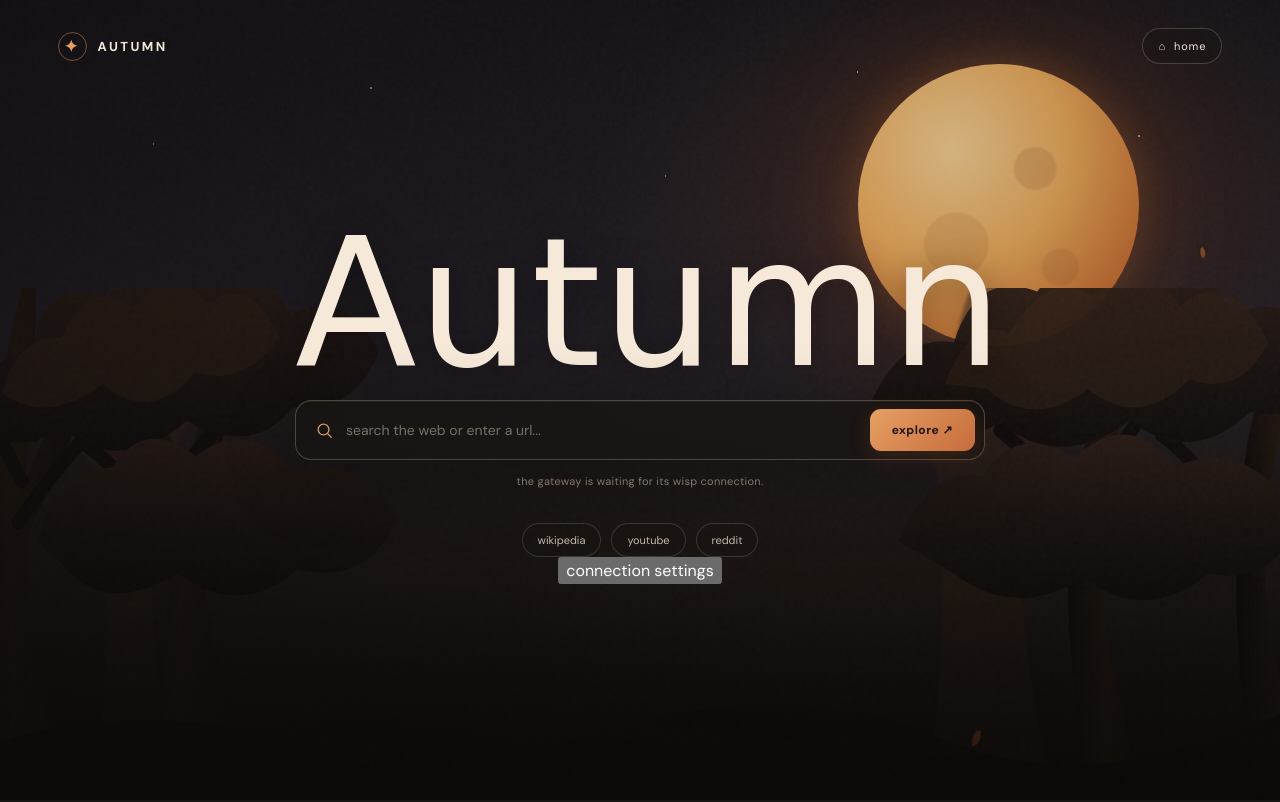
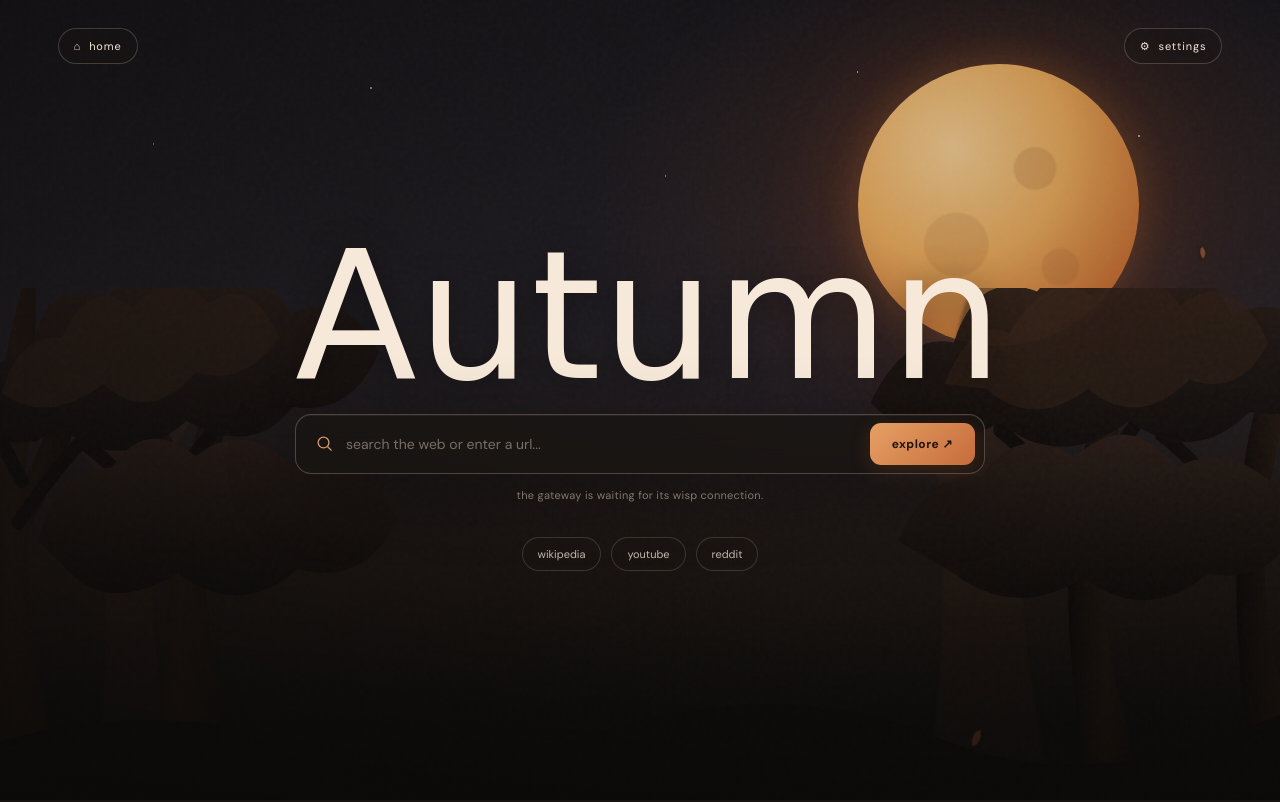
Before and after one commit to sigmapoopyman69/nature, a plain HTML site: page index.html in a window 1280 px wide. Drawn offline with Linux system fonts and the light colour scheme; a web font is replaced by a local one.

Commit message:
Move home and settings controls to header

```diff
--- a/index.html
+++ b/index.html
@@ -31,7 +31,8 @@
     .topbar{position:relative;z-index:2;display:flex;align-items:center;justify-content:space-between;padding:28px 4.5vw}
     .brand{display:flex;align-items:center;gap:11px;color:#f2e6d9;text-decoration:none;font-size:13px;letter-spacing:.19em;text-transform:uppercase;font-weight:700}
     .brand-mark{width:29px;height:29px;display:grid;place-items:center;border:1px solid rgba(235,161,99,.45);border-radius:50%;color:#e9a05e;font-size:16px}
-    .home-button{display:inline-flex;align-items:center;gap:8px;padding:10px 15px;border:1px solid rgba(255,232,210,.2);border-radius:999px;background:rgba(25,21,19,.42);color:#f2e6d9;text-decoration:none;font-size:11px;letter-spacing:.08em;transition:background .2s,border-color .2s}\n    .home-button:hover{background:rgba(190,111,62,.2);border-color:rgba(231,153,91,.55)}\n    .settings-link{display:block;margin:19px auto 0;border:0;background:transparent;color:rgba(246,232,216,.48);font-size:10px;letter-spacing:.08em;cursor:pointer}\n    .settings-link:hover{color:#e6a064}
+    .home-button{display:inline-flex;align-items:center;gap:8px;padding:10px 15px;border:1px solid rgba(255,232,210,.2);border-radius:999px;background:rgba(25,21,19,.42);color:#f2e6d9;text-decoration:none;font-size:11px;letter-spacing:.08em;transition:background .2s,border-color .2s}\n    .home-button:hover,.settings-button:hover{background:rgba(190,111,62,.2);border-color:rgba(231,153,91,.55)}
+    .settings-button{display:inline-flex;align-items:center;gap:8px;padding:10px 15px;border:1px solid rgba(255,232,210,.2);border-radius:999px;background:rgba(25,21,19,.42);color:#f2e6d9;font-size:11px;letter-spacing:.08em;cursor:pointer;transition:background .2s,border-color .2s}\n    .settings-link{display:block;margin:19px auto 0;border:0;background:transparent;color:rgba(246,232,216,.48);font-size:10px;letter-spacing:.08em;cursor:pointer}\n    .settings-link:hover{color:#e6a064}
     main{position:relative;z-index:2;min-height:calc(100vh - 90px);display:flex;align-items:center;justify-content:center;padding:0 22px 8vh}
     .content{width:min(690px,100%);text-align:center;margin-top:-3vh}
     h1{font-family:"Italianno",cursive;font-weight:400;font-size:clamp(104px,17vw,178px);line-height:.82;letter-spacing:.005em;color:#f7e9d9;text-shadow:0 4px 35px rgba(0,0,0,.35);margin:9px 0 24px}
@@ -76,8 +77,8 @@
   </div>
 
   <header class="topbar">
-    <a class="brand" href="./" aria-label="Autumn home"><span class="brand-mark">✦</span><span>autumn</span></a>
     <a class="home-button" href="./" aria-label="Home">⌂ <span>home</span></a>
+    <button class="settings-button" type="button" id="settingsToggle" aria-label="Open settings">⚙ <span>settings</span></button>
   </header>
 
   <main>
@@ -94,7 +95,7 @@
         <button type="button" data-url="https://www.youtube.com">youtube</button>
         <button type="button" data-url="https://www.reddit.com">reddit</button>
       </div>
-      <button type="button" class="settings-link" id="settingsToggle">connection settings</button>
+
     </section>
   </main>
 
```
